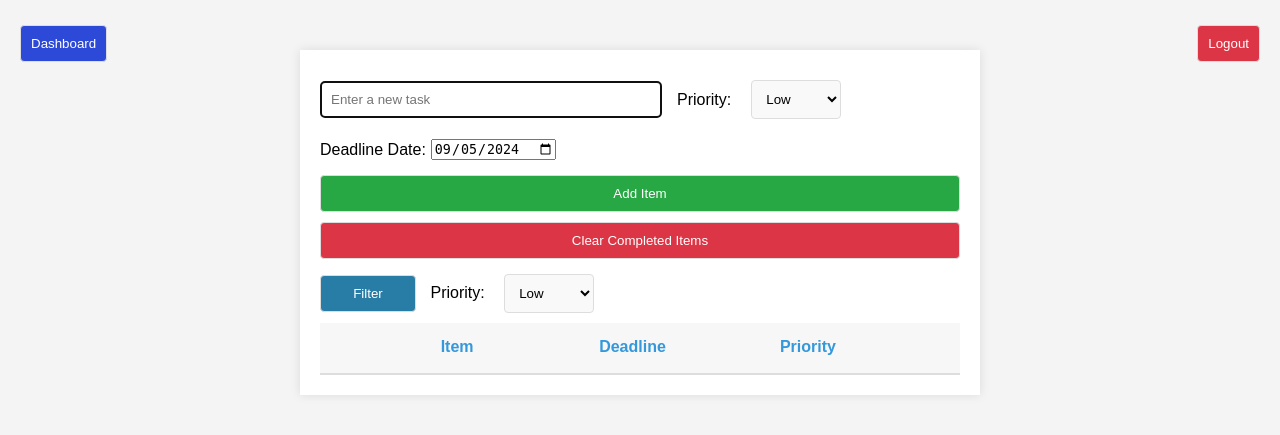
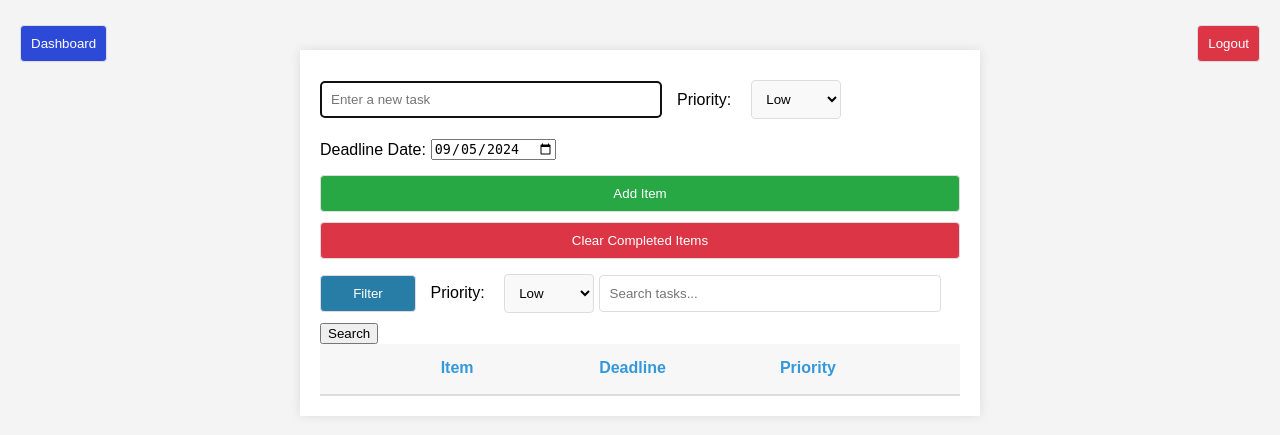
Before and after one commit to RO-HIT17/Flask_TODO_V3, a Flask app: page /index/1 in a window 1280 px wide. Shown: the top 435 px of the page. Run offline with Flask 3, Linux system fonts and the light colour scheme.

Commit message:
added search bar

```diff
--- a/templates/index.html
+++ b/templates/index.html
@@ -32,7 +32,10 @@
     <option value="Medium">Medium</option>
     <option value="High">High</option>
 </select>
-
+<form action="{{ url_for('search', user_id=user_id) }}" method="GET" class="search-form">
+    <input type="text" name="query" placeholder="Search tasks..." class="search-bar">
+    <button type="submit" class="search-btn">Search</button>
+</form>
 </form>
 <!--Modified-->
 <ul class="todo-list">
```
